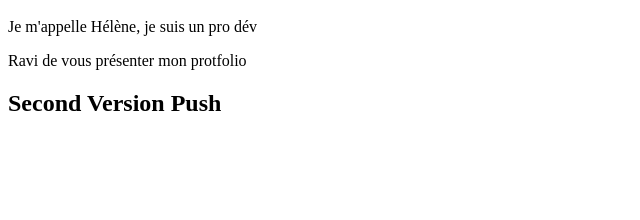
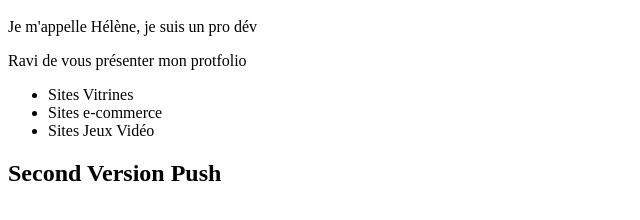
Before and after one commit to heleneshintia/projectthree, a plain HTML site: page index.html in a window 1280 px wide. Shown: the part 48-268 px from the top of the page, without its empty margins (0-640 px from the left). Drawn offline with Linux system fonts and the light colour scheme.

Commit message:
add websites list

```diff
--- a/index.html
+++ b/index.html
@@ -6,7 +6,11 @@
         <h1>Bonjour </h1>
 	<p>Je m'appelle Hélène, je suis un pro dév</p>
 	<p>Ravi de vous présenter mon protfolio</p>
-
+	<ul>
+	<li> Sites Vitrines </li>
+	<li> Sites e-commerce </li>
+	<li> Sites Jeux Vidéo </li>
+	</ul>
 	<h2> Second Version Push </h2>
     </body>
 </html>
```
